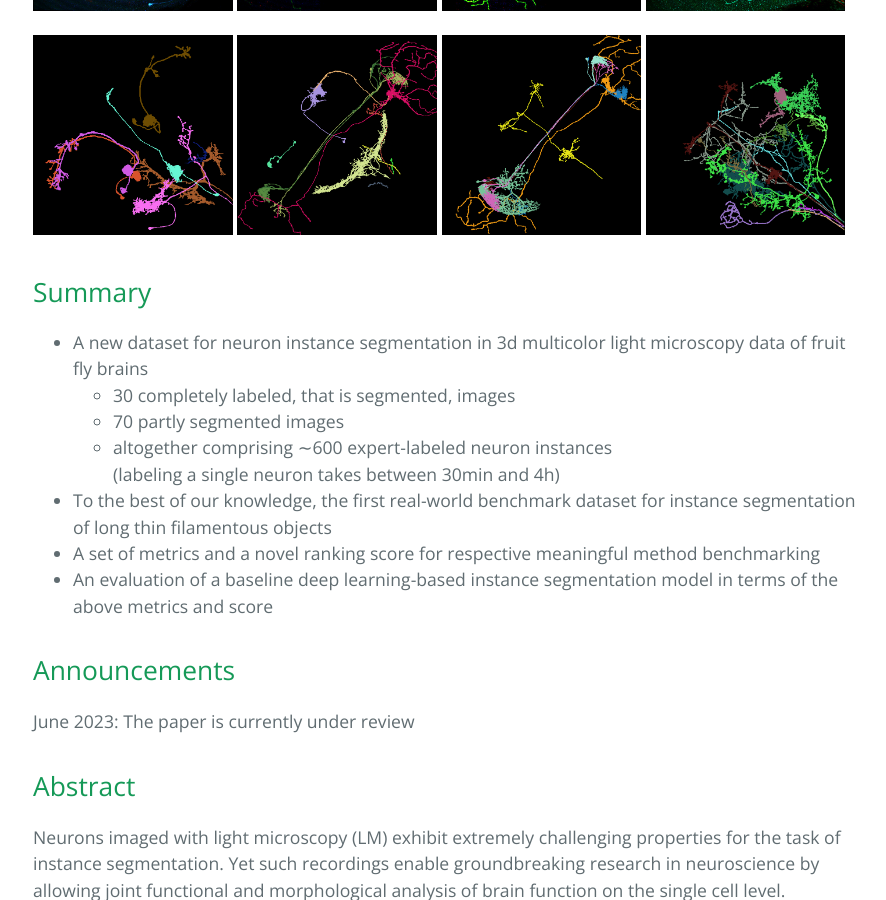
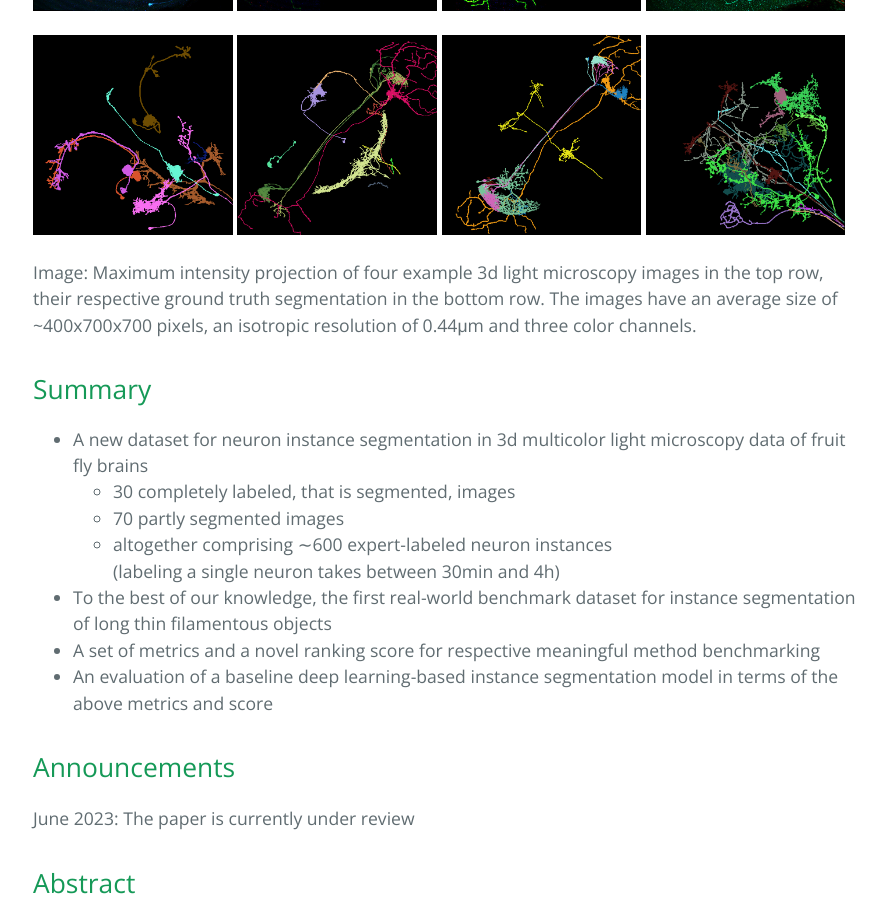
Before and after one commit to Kainmueller-Lab/fisbe, a Jekyll site: the page built from index.md, in a window 1280 px wide and 900 px high, scrolled down 887 px. Shown: the whole window, without its empty margins (191-1077 px from the left). Built offline with Jekyll 4.4.1, drawn with Linux system fonts in a browser that asks for light colours.

Commit message:
add image caption

```diff
--- a/index.md
+++ b/index.md
@@ -32,7 +32,7 @@ Dagmar Kainmueller [<img src="./assets/ORCIDiD_iconvector.svg" alt="ORCID iD Dag
 <img src="./assets/VT047848-20171020_66_J1_gt.png" alt="ground truth instance segmentation for VT047848-20171020_66_J1" width="24%" />
 <img src="./assets/VT058568-20170926_64_E1_gt.png" alt="ground truth instance segmentation for VT058568-20170926_64_E1" width="24%" />
 </p>
-
+Image: Maximum intensity projection of four example 3d light microscopy images in the top row, their respective ground truth segmentation in the bottom row. The images have an average size of ~400x700x700 pixels, an isotropic resolution of 0.44μm and three color channels.
 
 ## Summary
 
```
